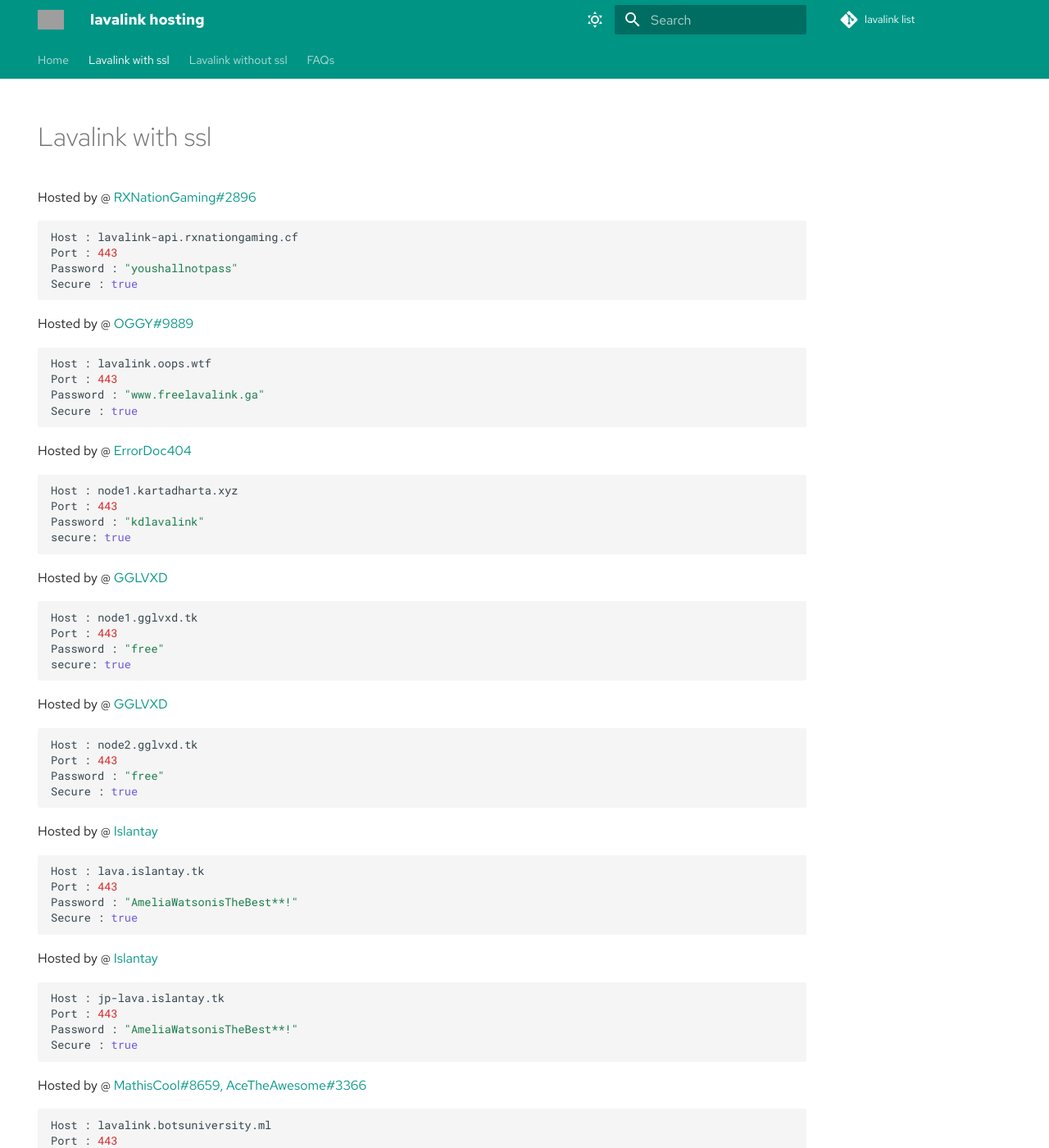
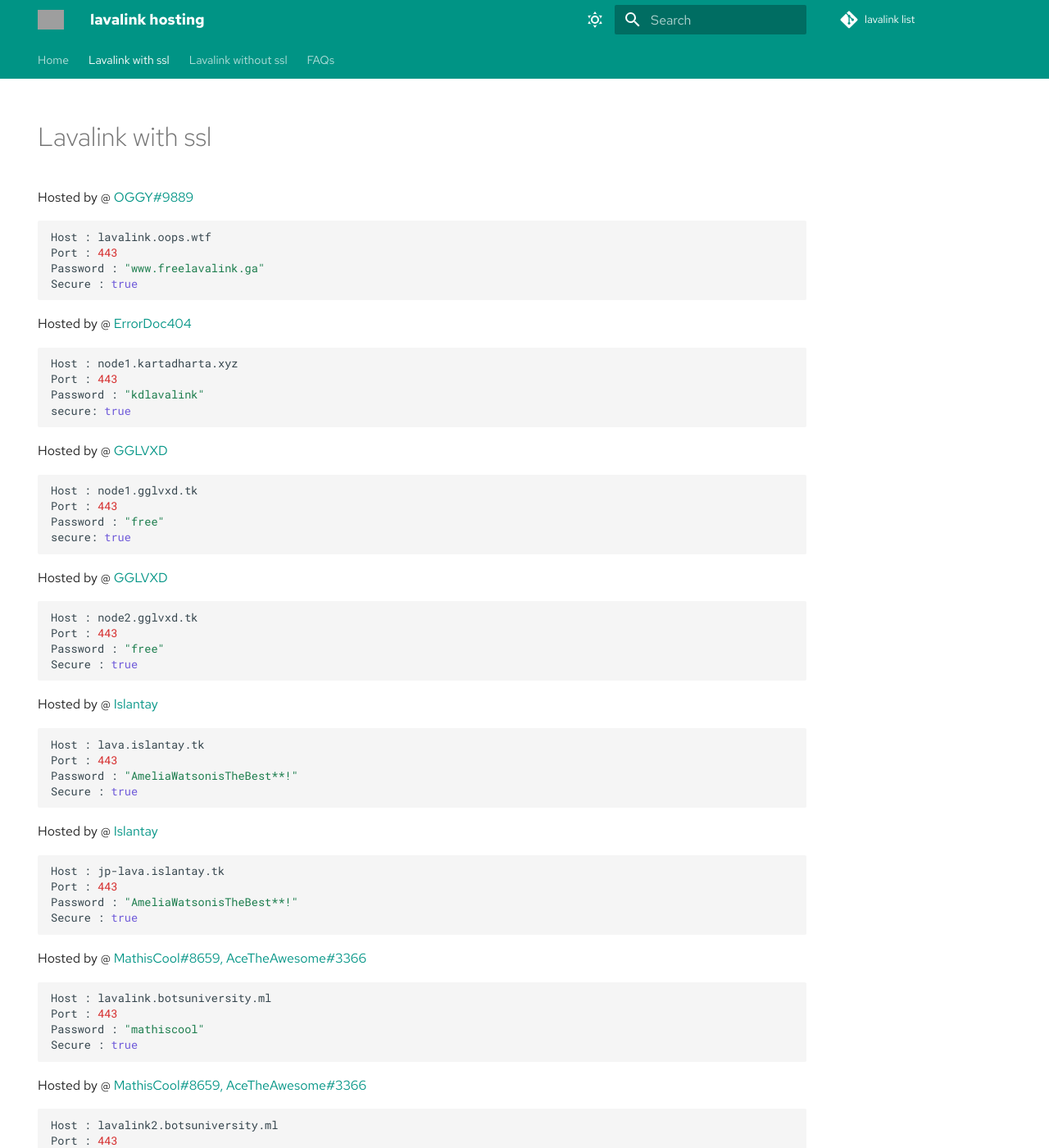
Before and after one commit to DarrenOfficial/lavalink-list, an MkDocs documentation site: the page built from docs/SSL/lavalink-with-ssl.md, in a window 1280 px wide and 1400 px high. Shown: the whole window at 82% size. Built offline with MkDocs 1.6.1 and Material for MkDocs 9.7.7, drawn with Linux system fonts in a browser that asks for light colours; comment, search, counter and statistics services are not loaded; some of the changed text lies outside the part shown; grey boxes are pictures that could not be loaded.

Commit message:
Update lavalink-with-ssl.md
Moved it to the bottom

````diff
--- a/docs/SSL/lavalink-with-ssl.md
+++ b/docs/SSL/lavalink-with-ssl.md
@@ -4,13 +4,6 @@ description: SSL Uses Secure WS connection, whilst No SSL uses standard WS. if y
 ---
 
 ---
-Hosted by @ [RXNationGaming#2896](https://www.rxnationgaming.cf)
-```bash
-Host : lavalink-api.rxnationgaming.cf
-Port : 443
-Password : "youshallnotpass"
-Secure : true
-```
 Hosted by @ [OGGY#9889](https://www.freelavalink.ga)
 ```bash
 Host : lavalink.oops.wtf
@@ -69,3 +62,10 @@ Port : 443
 Password : "mathiscool"
 Secure : true
 ```
+Hosted by @ [RXNationGaming#2896](https://www.rxnationgaming.cf)
+```bash
+Host : lavalink-api.rxnationgaming.cf
+Port : 443
+Password : "youshallnotpass"
+Secure : true
+```
````
